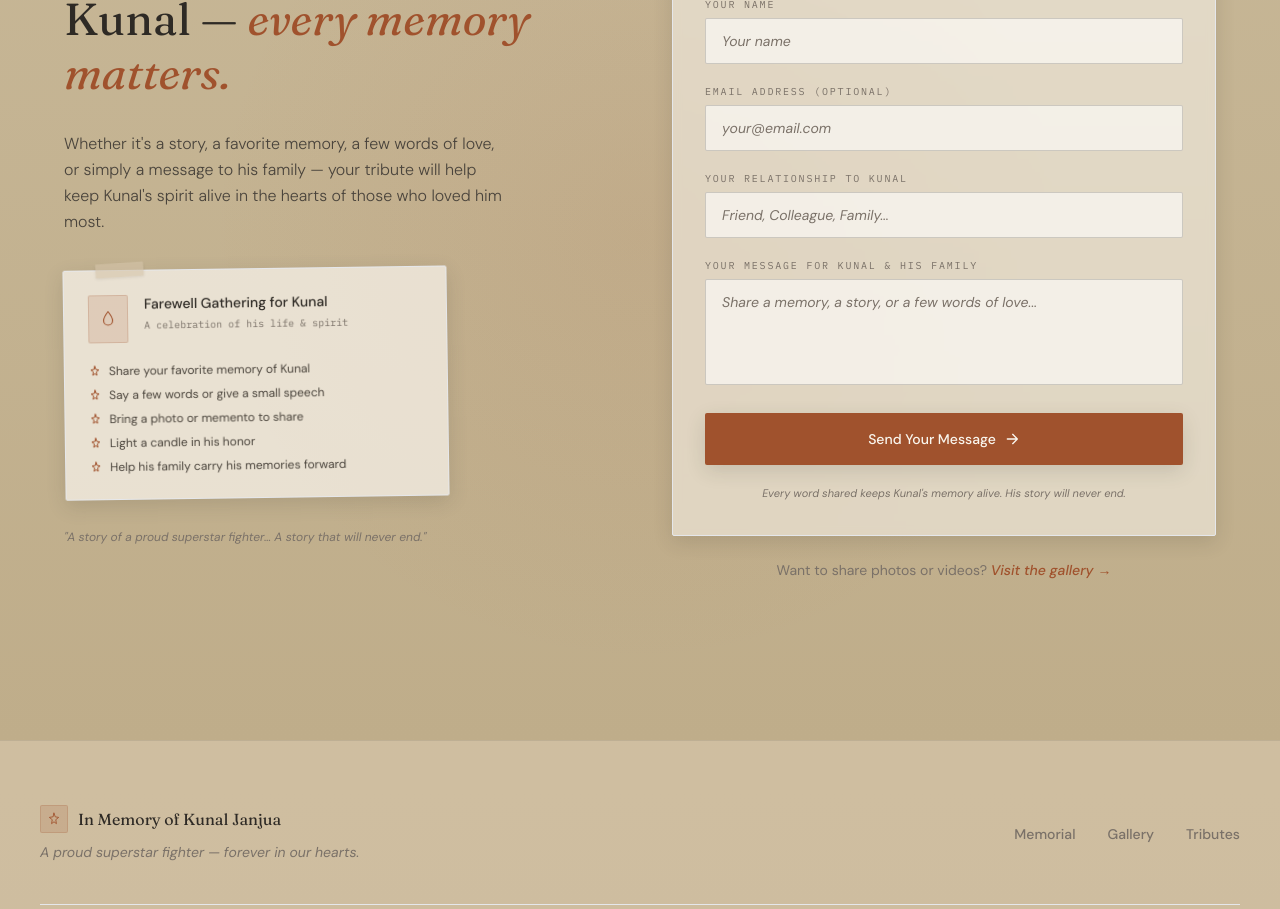
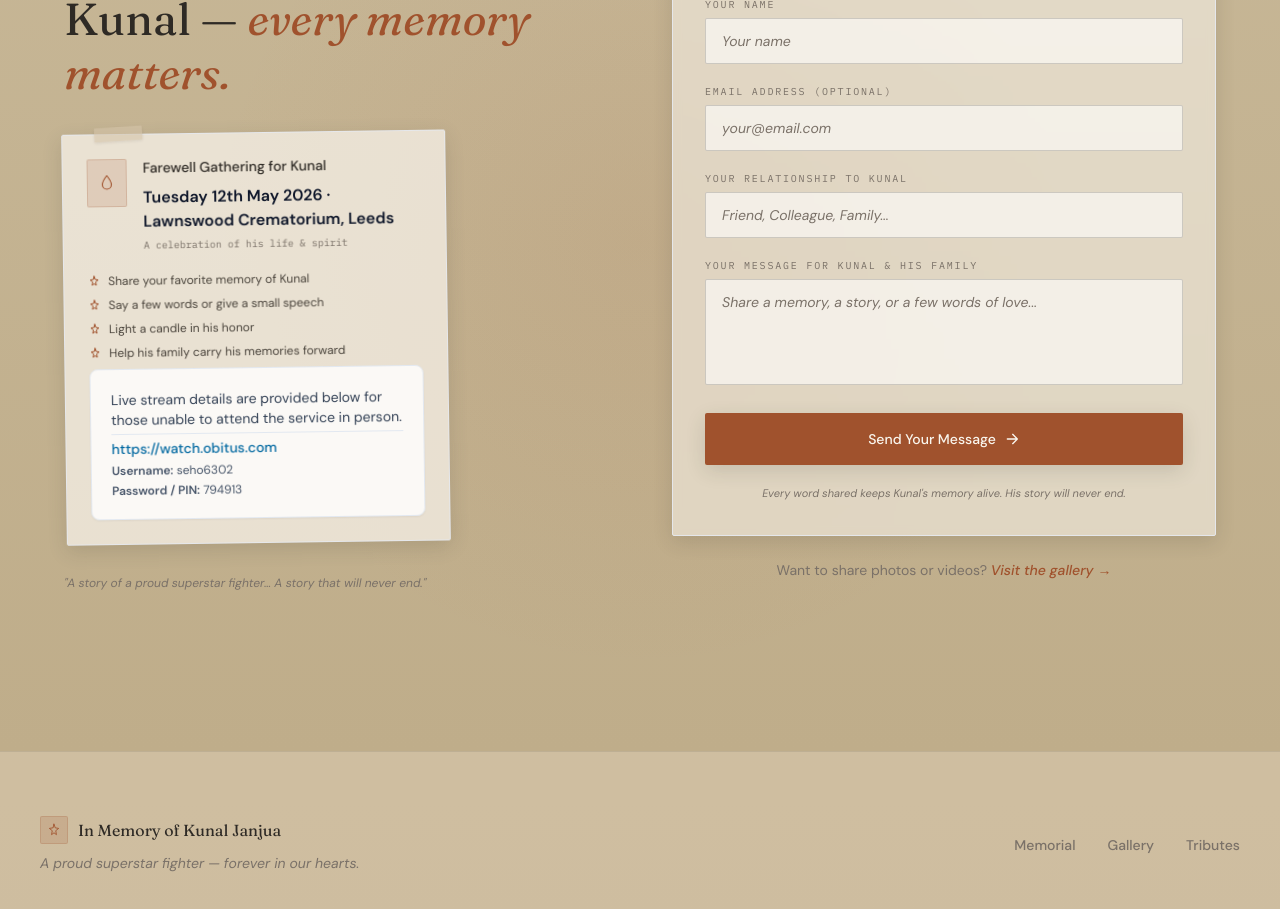
Before and after one commit to itsAnurag07/NewKunalmemories, a Next.js app: page /home in a window 1280 px wide. Shown: the part 7660-8569 px from the top of the page. Built offline with nearby package versions, Linux system fonts and the light colour scheme; no server answers; the database is empty.

Commit message:
Update CTASection.tsx

```diff
--- a/src/app/home/components/CTASection.tsx
+++ b/src/app/home/components/CTASection.tsx
@@ -82,13 +82,6 @@ export default function CTASection() {
               </h2>
             </div>
 
-            <div className="reveal reveal-delay-2">
-              <p className="text-base text-ink-mid leading-relaxed font-sans font-light max-w-md">
-                Whether it's a story, a favorite memory, a few words of love, or simply
-                a message to his family — your tribute will help keep Kunal's spirit
-                alive in the hearts of those who loved him most.
-              </p>
-            </div>
 
             {/* Farewell info card */}
             <div
@@ -109,6 +102,9 @@ export default function CTASection() {
                     <p className="text-sm font-medium text-ink font-sans leading-snug">
                       Farewell Gathering for Kunal
                     </p>
+                       <p className="mt-2 font-semibold text-slate-900">
+                      Tuesday 12th May 2026 · Lawnswood Crematorium, Leeds
+                    </p>
                     <p className="font-mono-label text-[10px] text-ink-light mt-1">
                       A celebration of his life & spirit
                     </p>
@@ -118,7 +114,6 @@ export default function CTASection() {
                   {[
                     'Share your favorite memory of Kunal',
                     'Say a few words or give a small speech',
-                    'Bring a photo or memento to share',
                     'Light a candle in his honor',
                     'Help his family carry his memories forward',
                   ].map((step, i) => (
@@ -132,6 +127,32 @@ export default function CTASection() {
                     </div>
                   ))}
                 </div>
+                <div className="max-w-xl mx-auto rounded-lg border border-slate-200 bg-white/80 shadow-sm p-5 text-sm text-slate-800 space-y-1 mt-2">
+
+
+                  <p className="text-slate-700">
+                     Live stream details are provided below for those unable to attend the service in person.
+                  </p>
+                  <div className="pt-1 border-t border-slate-200 space-y-1">
+
+                    <a
+                      href="https://watch.obitus.com"
+                      target="_blank"
+                      rel="noreferrer"
+                      className="text-sm font-medium text-sky-700 hover:underline"
+                    >
+                     https://watch.obitus.com
+                    </a>
+                    <p className="text-xs text-slate-600">
+                      <span className="font-semibold">Username:</span> seho6302
+                    </p>
+                    <p className="text-xs text-slate-600">
+                      <span className="font-semibold">Password / PIN:</span> 794913
+                    </p>
+                  </div>
+                </div>
+
+
               </div>
             </div>
 
```
